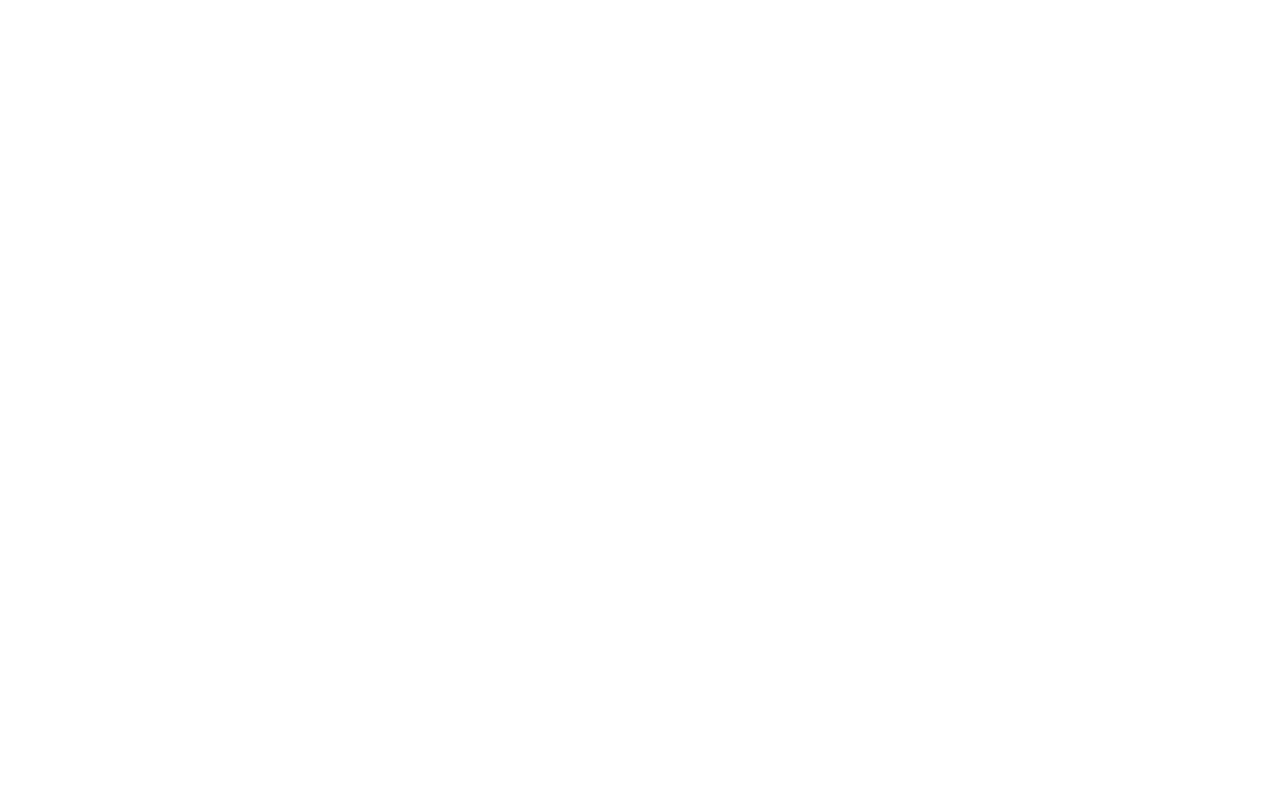
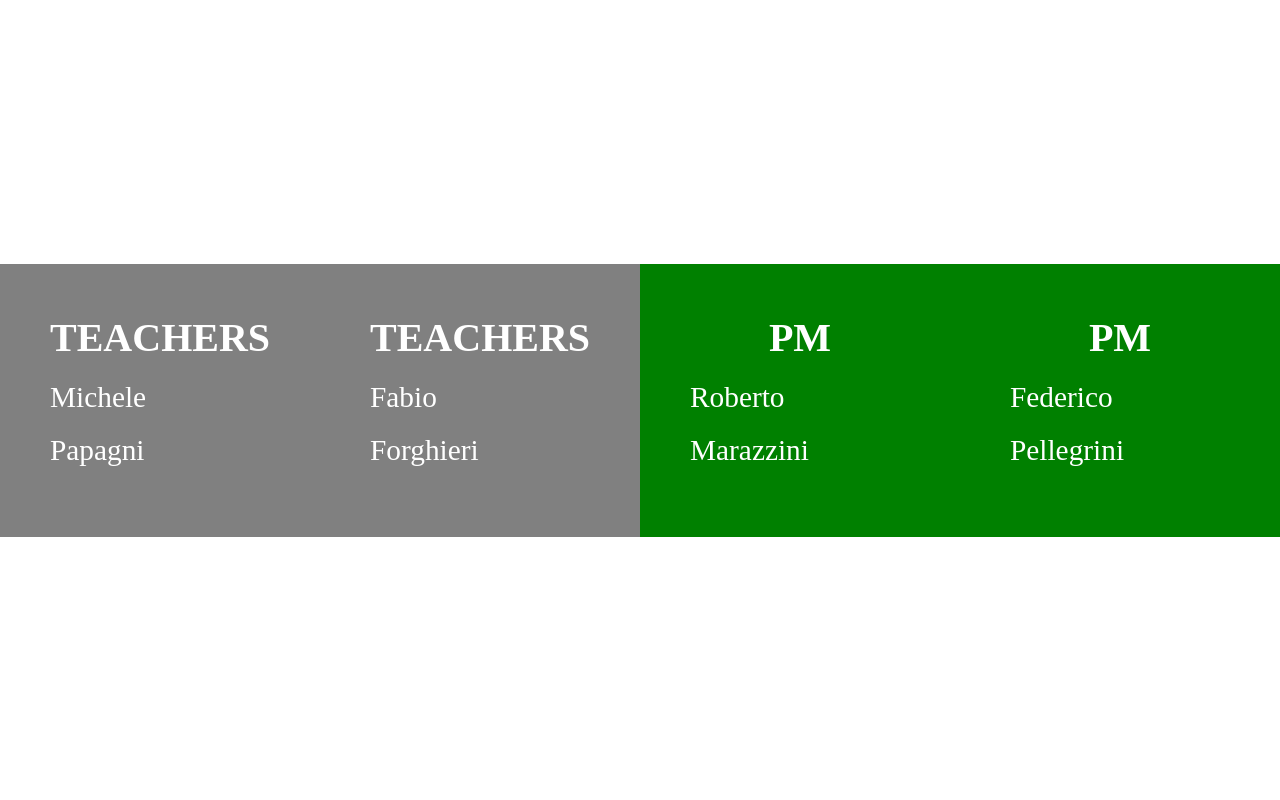
Before and after one commit to MirkoPieri/php-teacher-array, a PHP site: page / in a window 1280 px wide. Before the commit the page is empty. Run offline with PHP 8.4, Linux system fonts and the light colour scheme.

Commit message:
Completamento

```diff
--- a/index.php
+++ b/index.php
@@ -33,6 +33,29 @@
                 ]
             ];
 
+            foreach ($db as $key => $value) {
+              foreach ($value as $persone) {
+                $name = $persone['name'];
+                $lastname = $persone['lastname'];
+
+                if ($key === 'teachers') {
+                  echo "<div class='gray'>
+                          <h2>".$key."</h2>
+                          <p>".$name."<p>
+                          <p>".$lastname."<p>
+                        </div>";
+                } else if ($key === 'pm') {
+                  echo "<div class='green'>
+                          <h2>".$key."</h2>
+                          <p>".$name."<p>
+                          <p>".$lastname."<p>
+                        </div>";
+                }
+              }
+
+
+            }
+
         ?>
 
     </main>
--- a/master.css
+++ b/master.css
@@ -0,0 +1,40 @@
+* {
+  padding: 0;
+  margin: 0;
+  box-sizing: border-box;
+}
+
+main {
+  width: 100vw;
+  height: 100vh;
+  display: flex;
+  flex-wrap: wrap;
+  align-items: center;
+}
+
+div.gray {
+  width: 25%;
+  padding: 50px;
+  background-color: gray;
+}
+
+div.green {
+  width: 25%;
+  padding: 50px;
+  background-color: green;
+}
+
+
+h2 {
+  text-transform: uppercase;
+  font-size: 30pt;
+  padding-bottom: 20px;
+  text-align: center;
+  color: white;
+}
+
+p {
+  font-size: 22pt;
+  padding-bottom: 10px;
+  color: white;
+}
```
